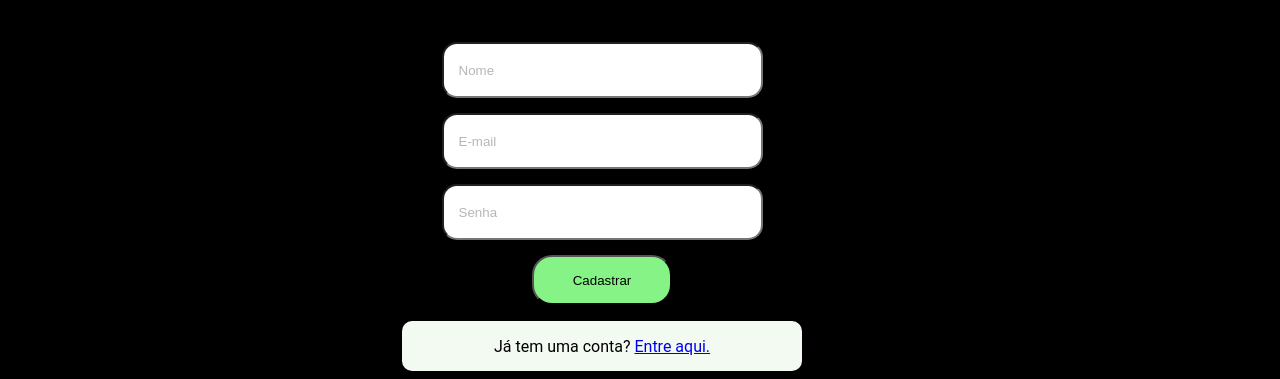
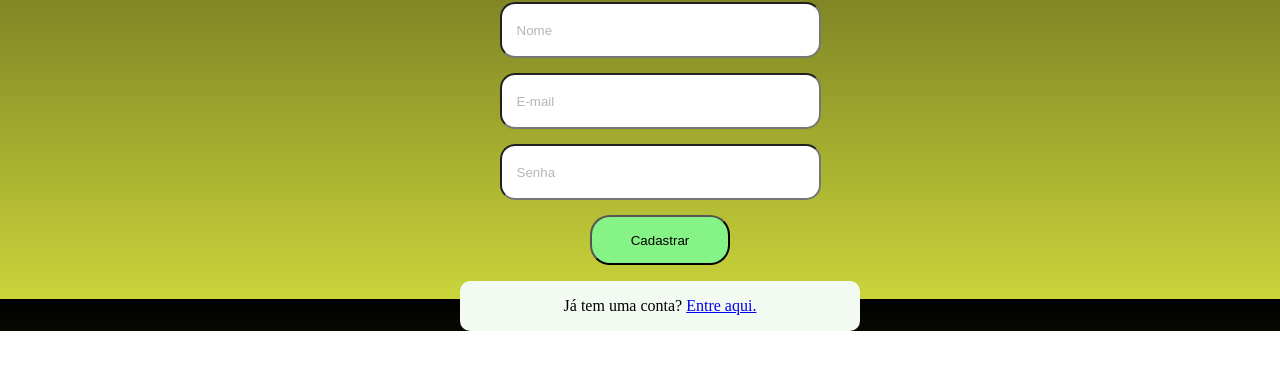
Before and after one commit to enzo-s-azevedo/estudAI, a website: page pages/tela_cadastro/index.html in a window 1280 px wide. Shown: the part 517-896 px from the top of the page. After the commit the page ends 848 px from the top, so only its background shows below. Drawn offline with Linux system fonts and the light colour scheme.

Commit message:
correcao de plano fundo, e referencias

```diff
--- a/pages/tela_cadastro/src/css/styles.css
+++ b/pages/tela_cadastro/src/css/styles.css
@@ -1,8 +1,12 @@
 body {
-    font-family: 'Roboto', sans-serif;
-    background: #000000;
+    display: flex;
+    align-items: center;
+    justify-content: center;
+    align-items: center;
+    width: 100%;
+    height: 100vh;
+    background: linear-gradient(180deg, #000000, #cad43a);
 }
-
 #cadastro {
     text-align: center;
     justify-content: center;
@@ -59,7 +63,6 @@ body {
 
 .imagem-logo {
     margin-top: -300px;
-    margin-left: -100px;
     border-radius: 15px;
 }
 
```
